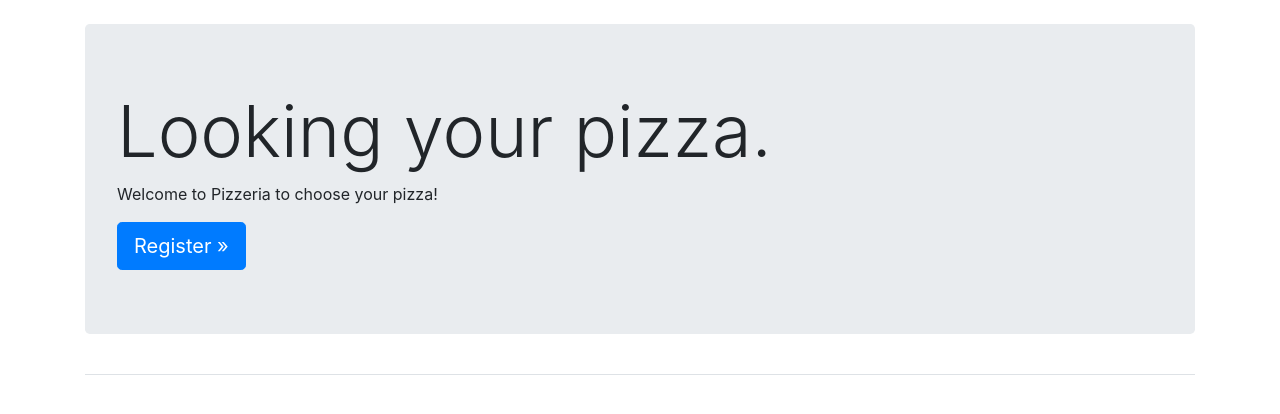
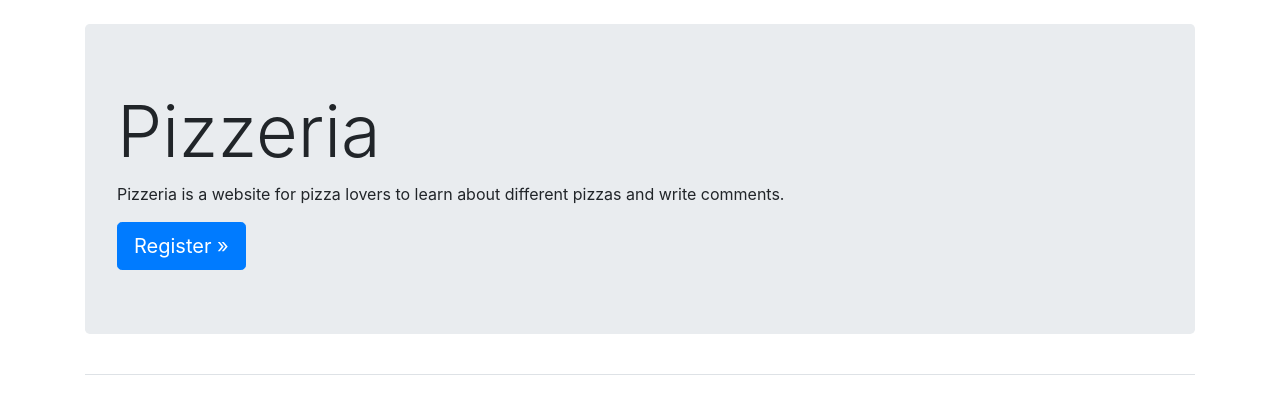
Before and after one commit to gavinxie7/Django_Pizzeria, a Django app: template pizzas/templates/pizzas/index.html in a window 1280 px wide. Shown: the part 58-472 px from the top of the page. Run offline with Django 3.2, Linux system fonts and the light colour scheme; the template is opened without the code that fills it, so the values that code supplies are empty; some libraries are stand-ins or nearby versions.

Commit message:
small final change

```diff
--- a/pizzas/templates/pizzas/index.html
+++ b/pizzas/templates/pizzas/index.html
@@ -2,8 +2,8 @@
 
 {% block page_header %}
 <div class="jumbotron">
-    <h1 class="display-3">Looking your pizza.</h1>
-    <p>Welcome to Pizzeria to choose your pizza!</p>
+    <h1 class="display-3">Pizzeria</h1>
+    <p>Pizzeria is a website for pizza lovers to learn about different pizzas and write comments.</p>
     <a class="btn btn-lg btn-primary" href="{% url 'users:register' %}"
     role="button">Register &raquo;</a>
 </div>
```
Also changed, not shown: db.sqlite3.
